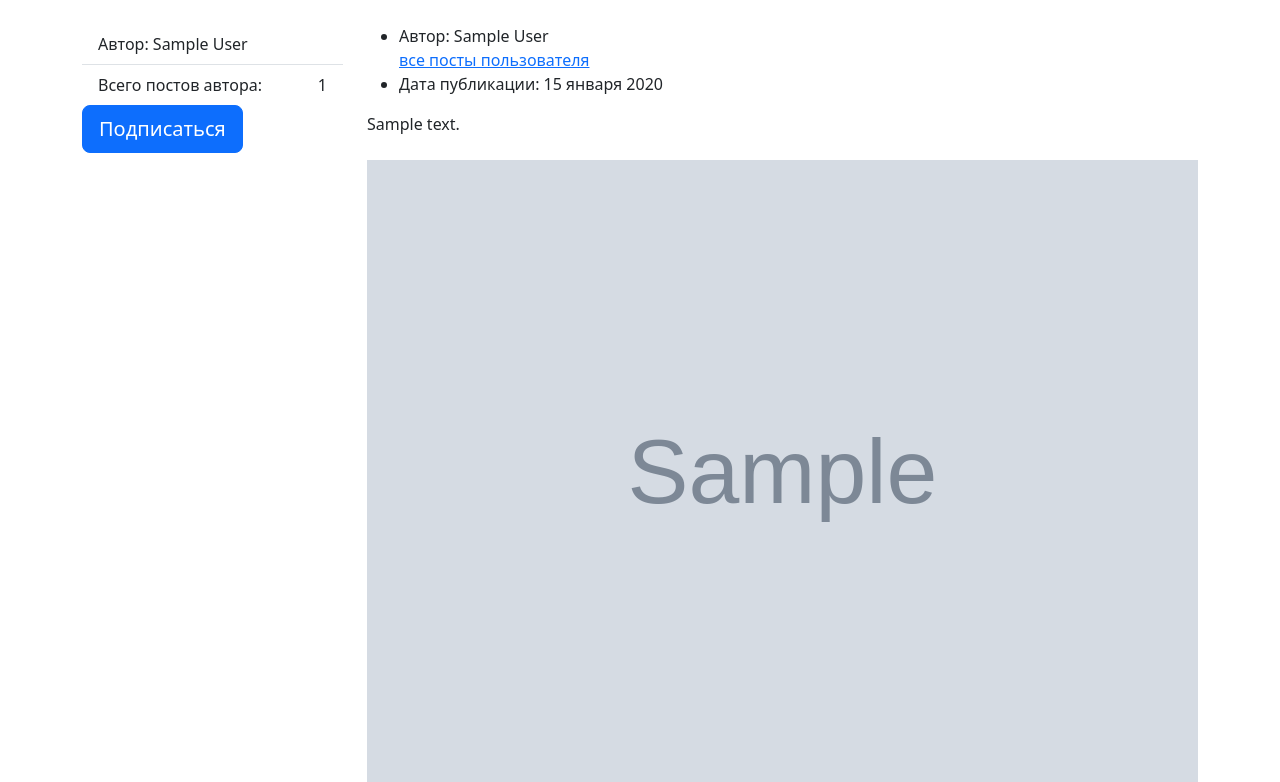
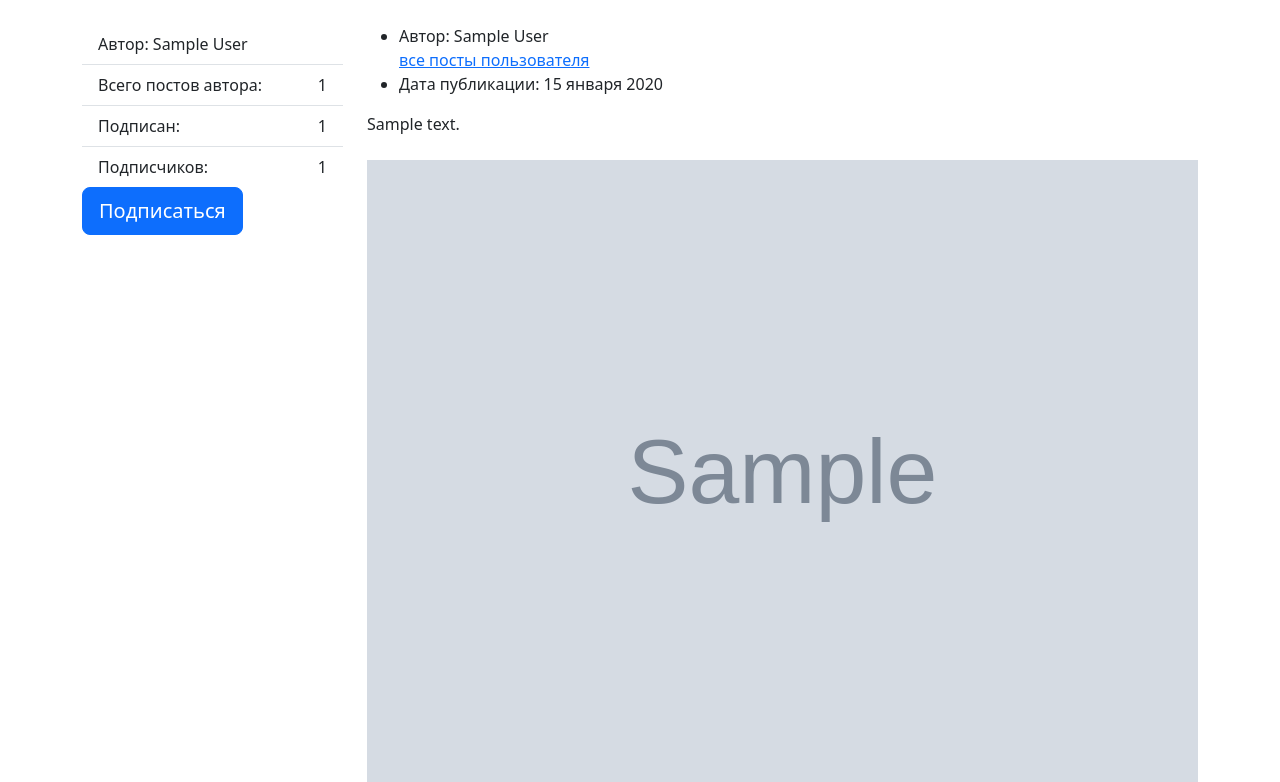
Before and after one commit to Wegnagun/hw05_final, a Django app: a page that uses yatube/templates/posts/profile.html in a window 1280 px wide. Shown: the part 56-838 px from the top of the page. Run offline with Django 3.2, Linux system fonts and the light colour scheme; tables that the repository leaves empty hold one stand-in row (values such as "Sample post"); grey boxes marked "Sample" are stand-in pictures; some libraries are stand-ins or nearby versions.

Commit message:
counter follower and following in profile

```diff
--- a/yatube/templates/posts/profile.html
+++ b/yatube/templates/posts/profile.html
@@ -13,6 +13,12 @@
             </li>
             <li class="list-group-item d-flex justify-content-between align-items-center">
                 Всего постов автора: <span>{{ author.posts.count }}</span>
+            </li>
+            <li class="list-group-item d-flex justify-content-between align-items-center">
+                Подписан: <span>{{ author.follower.count }}</span>
+            </li>
+                      <li class="list-group-item d-flex justify-content-between align-items-center">
+                Подписчиков: <span>{{ author.following.count }}</span>
             </li>
         </ul>
         {% if user != author %}
```
